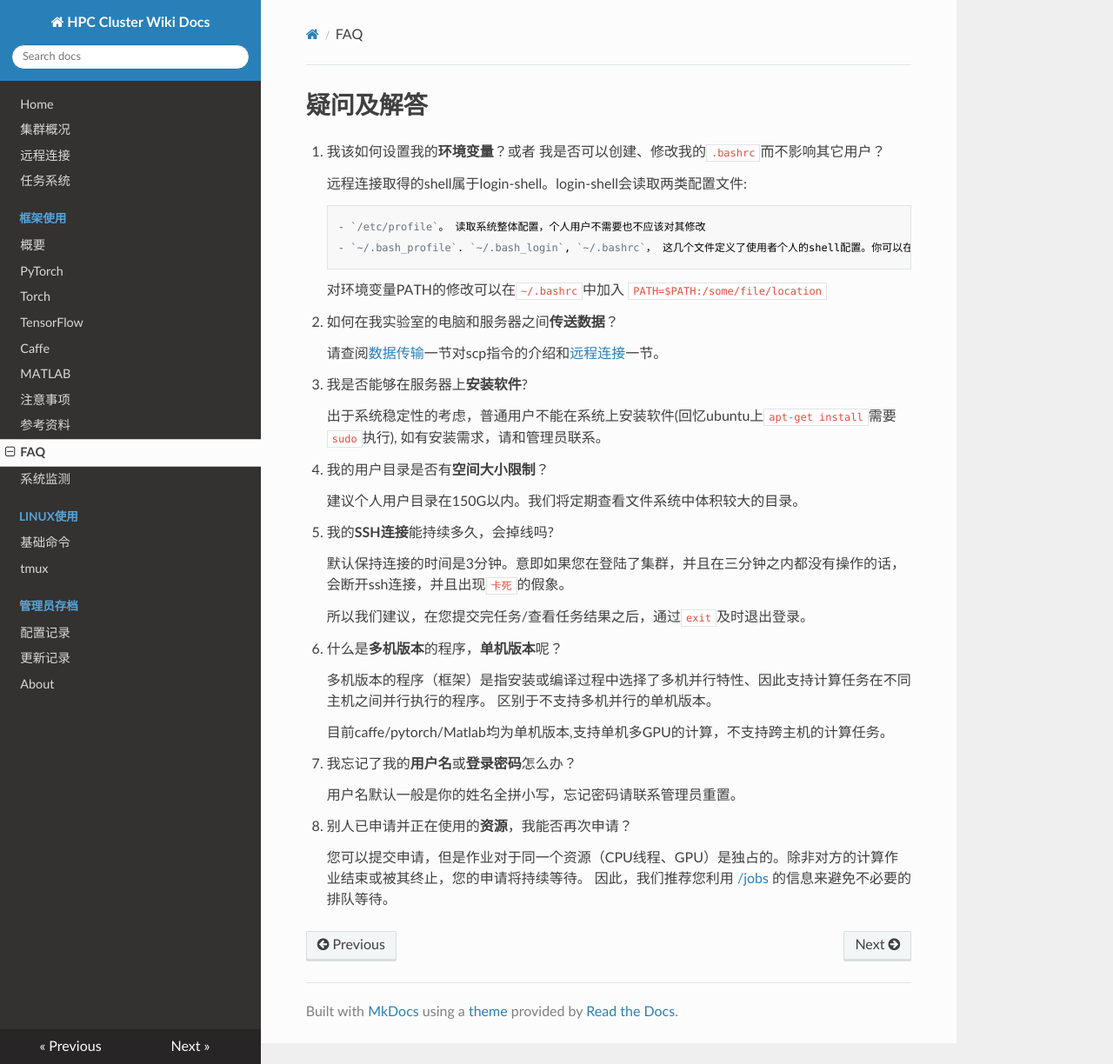
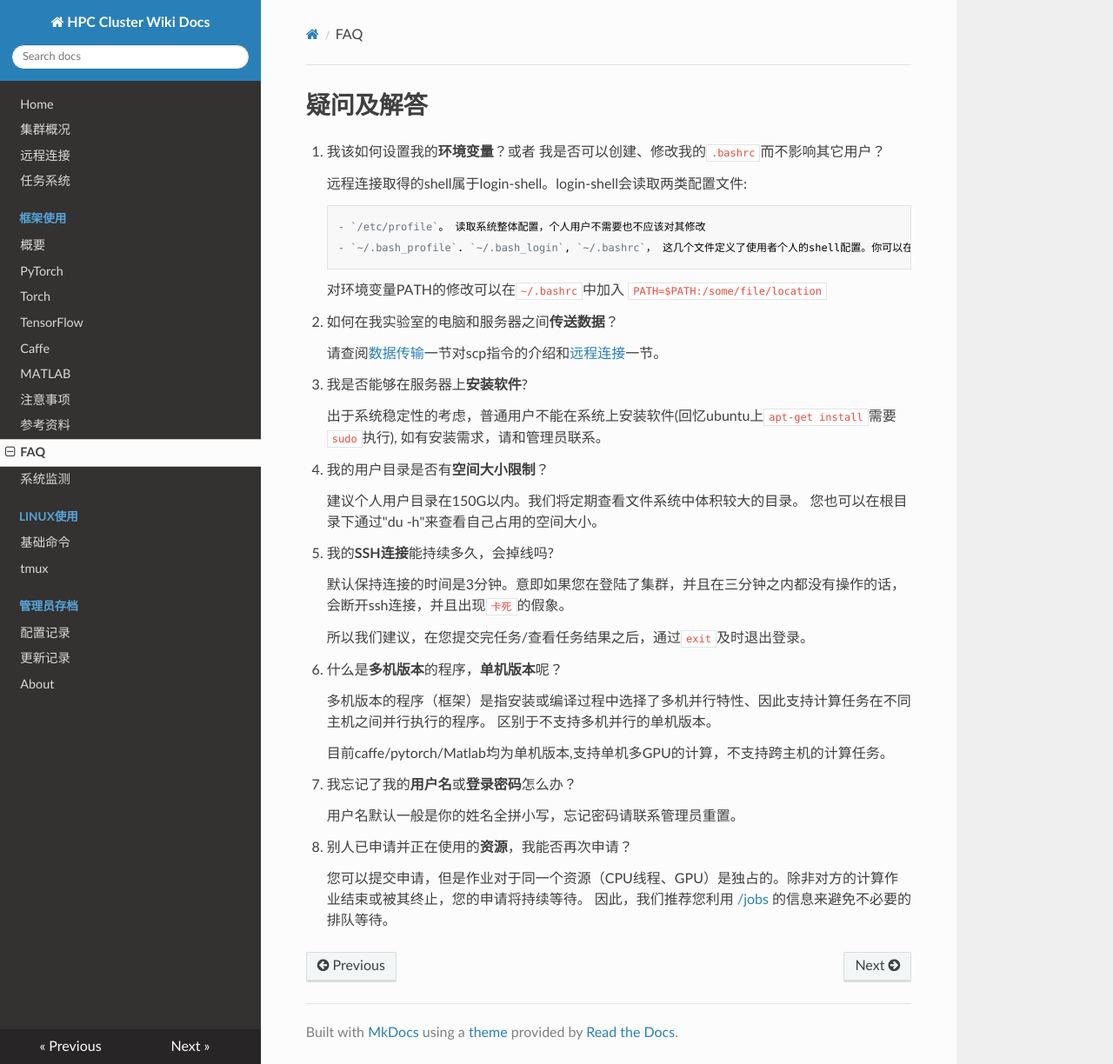
Before and after one commit to SSRheart/HPC_wiki_docs, an MkDocs documentation site: the page built from docs/FAQ.md, in a window 1280 px wide and 1224 px high. Shown: the whole window at 87% size. Built offline with MkDocs 1.6.1, drawn with Linux system fonts in a browser that asks for light colours; nearby versions of some CDN libraries; old or Windows-style settings are respelled for this version of MkDocs.

Commit message:
add du -h

```diff
--- a/docs/FAQ.md
+++ b/docs/FAQ.md
@@ -20,7 +20,7 @@
 
 4. 我的用户目录是否有**空间大小限制**？
 
-    建议个人用户目录在150G以内。我们将定期查看文件系统中体积较大的目录。
+    建议个人用户目录在150G以内。我们将定期查看文件系统中体积较大的目录。 您也可以在根目录下通过"du -h"来查看自己占用的空间大小。
 
 5. 我的**SSH连接**能持续多久，会掉线吗?
 
```
